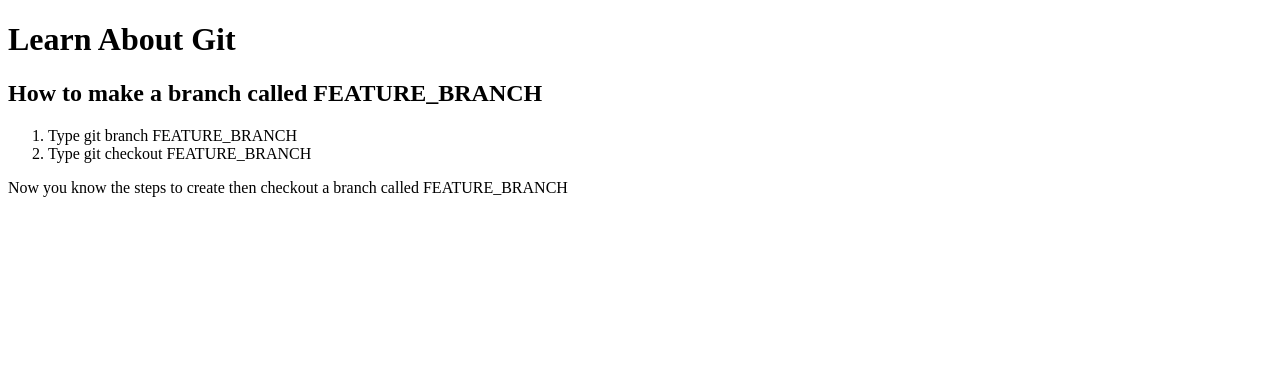
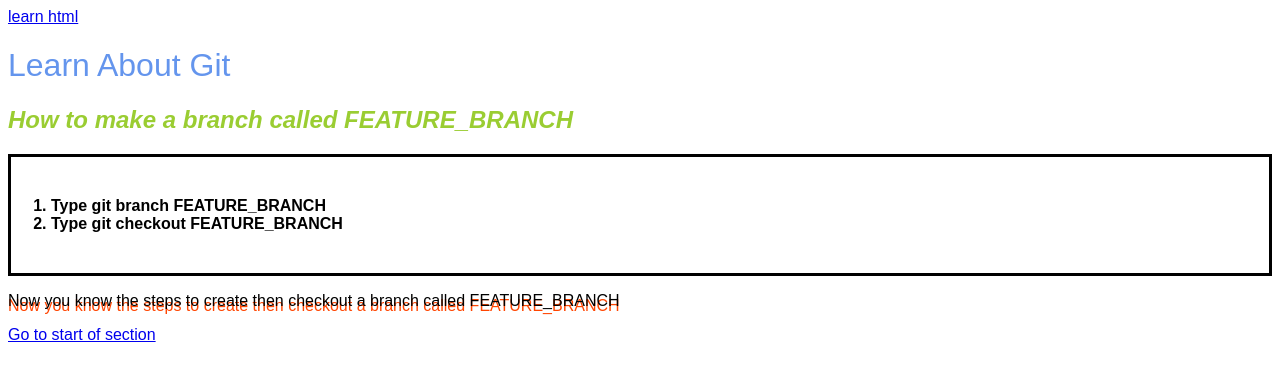
Before and after one commit to jswaney1/web-dev-practice-repo, a plain HTML site: page index.html in a window 1280 px wide. Drawn offline with Linux system fonts and the light colour scheme.

Commit message:
Added styling and a new page

```diff
--- a/index.html
+++ b/index.html
@@ -1,9 +1,11 @@
 <!DOCTYPE html>
 <html>
     <head>
-
+        <link rel="stylesheet" href="style.css">
     </head>
     <body>
+        <a href="learnhtml.html">learn html</a>
+        <a href=”#section-start”></a>
        <h1>Learn About Git</h1>
        <h2>How to make a branch called FEATURE_BRANCH</h2>
             <ol>
@@ -11,5 +13,7 @@
                 <li>Type git checkout FEATURE_BRANCH</li>
             </ol>
             <p>Now you know the steps to create then checkout a branch called FEATURE_BRANCH</p>
+            <a href=”#section-start”>Go to start of section</a>
     </body>
+
 </html>
--- /dev/null
+++ b/style.css
@@ -0,0 +1,21 @@
+h1 {
+    color: cornflowerblue;
+    font-weight: normal;
+}
+h2 {
+    color: yellowgreen;
+    font-style: italic;
+}
+body {
+   font-family: sans-serif;
+}
+li {
+    font-weight: bold;
+}
+p {
+    text-shadow: 0px 5px orangered;
+}
+ol {
+    border: 3px solid black;
+    padding: 40px;
+}
```
Also changed, not shown: learnhtml.html (added), 1 other file.
